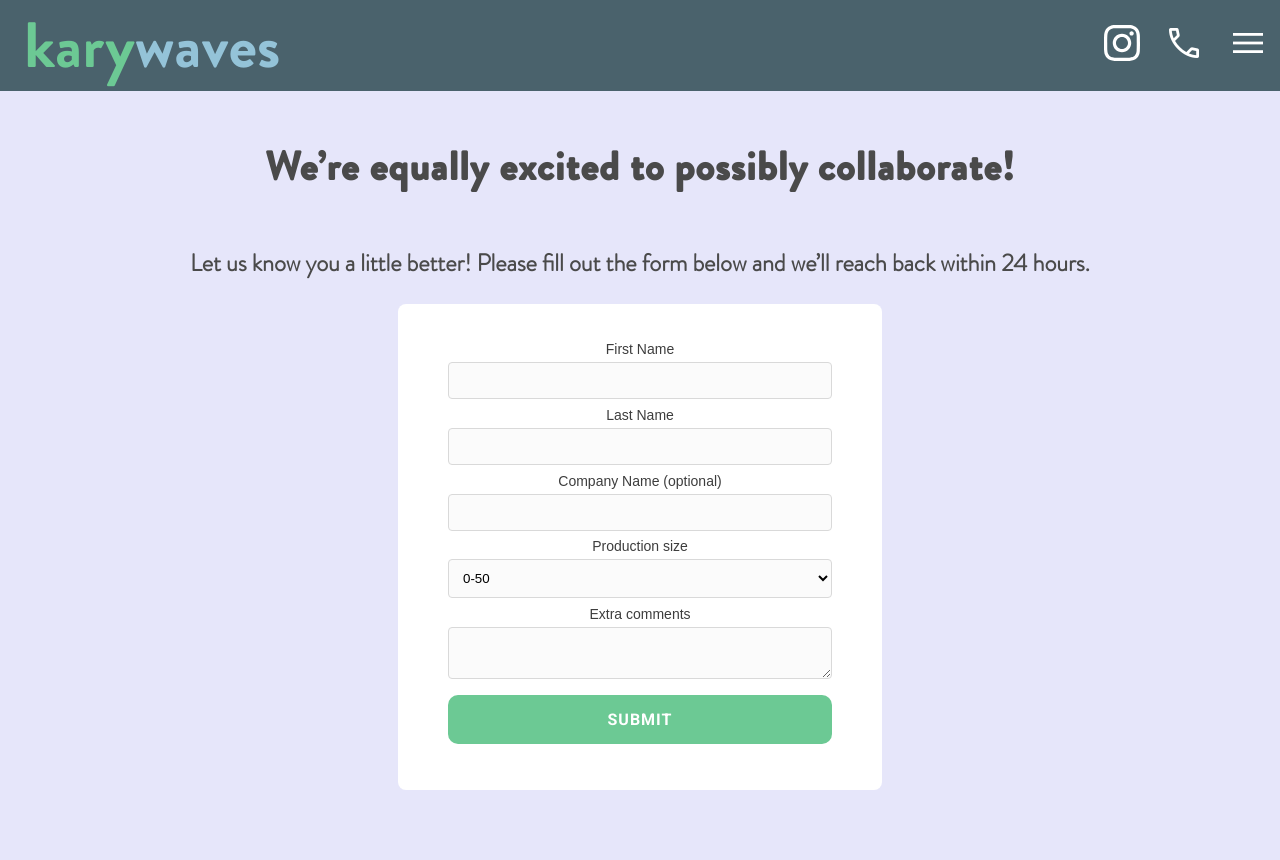
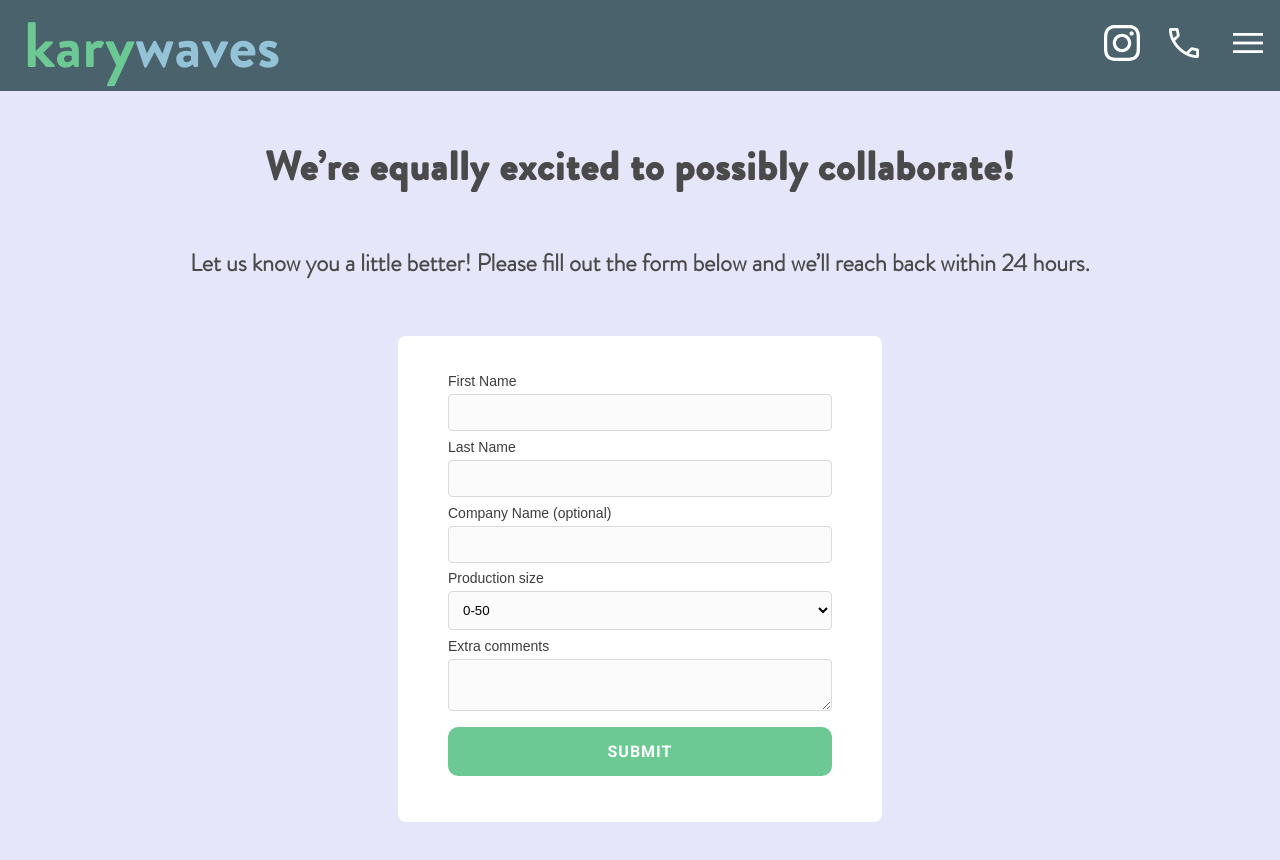
Before and after one commit to kmacancela/kw, a React (Create React App) app: page /contact in a window 1280 px wide. Shown: the top 860 px of the page. Built offline with nearby package versions, Linux system fonts and the light colour scheme.

Commit message:
adding emailjs for contact form

```diff
--- a/package.json
+++ b/package.json
@@ -7,6 +7,8 @@
     "@testing-library/jest-dom": "^5.11.4",
     "@testing-library/react": "^11.1.0",
     "@testing-library/user-event": "^12.1.10",
+    "emailjs-com": "^3.2.0",
+    "env-cmd": "^10.1.0",
     "react": "^17.0.2",
     "react-dom": "^17.0.2",
     "react-hook-form": "^7.31.3",
@@ -16,8 +18,8 @@
     "web-vitals": "^1.0.1"
   },
   "scripts": {
-    "start": "react-scripts start",
-    "build": "react-scripts build",
+    "start": "env-cmd -f .env react-scripts start",
+    "build": "env-cmd -f .env react-scripts build",
     "test": "react-scripts test",
     "eject": "react-scripts eject"
   },
--- a/src/components/Contact/Contact.jsx
+++ b/src/components/Contact/Contact.jsx
@@ -3,6 +3,8 @@ import { useForm } from "react-hook-form";
 import { useNavigate } from 'react-router-dom'
 import styled from 'styled-components';
 import "./contact.css"
+import { init, sendForm } from 'emailjs-com';
+init('user_oJthLvb60cvjmkJAL');
 
 const Styles = styled.div`
  background: lavender;
@@ -18,6 +20,7 @@ const Styles = styled.div`
    justify-content: space-around;
    margin: 0 auto;
    max-width: 30vw;
+   width: 30vw;
    padding: 30px 50px;
    border-radius: 8px;
  }
@@ -44,9 +47,28 @@ const Styles = styled.div`
  span {
      color: red;
  }
+
+ .status-message {
+  opacity: 0;
+}
+.success {
+  opacity: 1;
+  color: green;
+}
+.failure {
+  opacity: 1;
+  color: red;
+}
 `;
 
 const Contact = ({handleNav}) => {
+    const [statusMessage, setStatusMessage] = useState("");
+    const [contactNumber, setContactNumber] = useState("000000");
+
+    const generateContactNumber = () => {
+        const numStr = "000000" + (Math.random() * 1000000 | 0);
+        setContactNumber(numStr.substring(numStr.length - 6));
+    }
 
     const navigate = useNavigate();
     const onClick = (to) => {
@@ -54,35 +76,62 @@ const Contact = ({handleNav}) => {
     }
 
     const { register, formState: { errors }, handleSubmit } = useForm();
-    const onSubmit = data => console.log(data);
+
+    const onSubmit = (data) => {
+        const form = document.querySelector('#contactForm');
+        generateContactNumber();
+        sendForm(process.env.REACT_APP_SERVICE_ID, process.env.REACT_APP_TEMPLATE_ID, '#contactForm', process.env.REACT_APP_PUBLIC_KEY)
+          .then(function(response) {
+            form.reset();
+            setStatusMessage("Message sent!");
+            statusMessage.className = "status-message success";
+            setTimeout(()=> {
+                statusMessage.className = 'status-message'
+            }, 5000)
+            console.log('SUCCESS!', response.status, response.text);
+          }, function(error) {
+            setStatusMessage("Failed to send message! Please try again later.");
+            statusMessage.className = "status-message failure";
+            setTimeout(()=> {
+                statusMessage.className = 'status-message'
+            }, 5000)
+            console.log('FAILED...', error);
+          });
+      }
 
     return (
         <Styles className="page">
             <h1 className="title">We’re equally excited to possibly collaborate!</h1>
             <h3>Let us know you a little better! Please fill out the form below and we’ll reach back within 24 hours.</h3>
-            <div className="contactForm">
-                <form onSubmit={handleSubmit(onSubmit)}>
+            {/* <div className="contactForm"> */}
+            <p className='status-message'>{statusMessage}</p>
+                <form id="contactForm" onSubmit={handleSubmit(onSubmit)}>
+                    <input type='hidden' name='contact_number' value={contactNumber} />
                     <label>First Name</label>
                     <input {...register("firstName", { required: true})} />
                     <span>{errors.firstName && "First name is required"}</span>
+
                     <label>Last Name</label>
                     <input {...register("lastName", { required: true})} />
                     {errors.lastName && "Last name is required"}
+
                     <label>Company Name (optional)</label>
                     <input {...register("company")} />
+
                     <label>Production size</label>
                     <select {...register("productionSize", { required: true})}>
-                        <option value="1" selected>0-50</option>
-                        <option value="2">50-100</option>
-                        <option value="3">100-500</option>
-                        <option value="4">500+</option>
+                        <option value="0-50" selected>0-50</option>
+                        <option value="50-100">50-100</option>
+                        <option value="100-500">100-500</option>
+                        <option value="500+">500+</option>
                     </select>
-                    {errors.productionSize && "Production size is required"}
+
                     <label>Extra comments</label>
-                    <textarea {...register("explain")} />
+                    <textarea {...register("extra")} />
+
                     <button type="submit">Submit</button>
                 </form>
-            </div>
+            {/* </div> */}
         </Styles>
     )
 }
```
Also changed, not shown: 2 other files (tests, documents, lock files or other folders).
